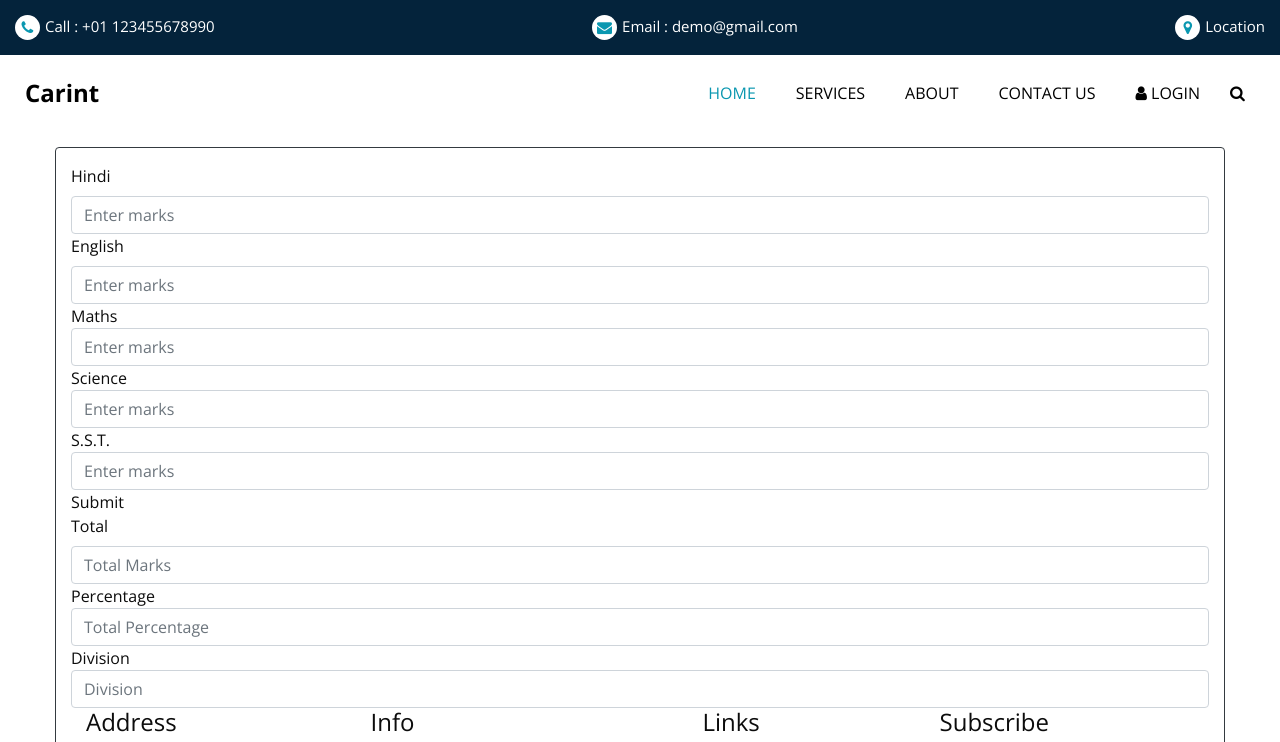
After one commit to KurshedKhan/Django, a Django app: page /Marksheet/ in a window 1280 px wide. The commit adds this page. Shown: the top 742 px of the page. Run offline with Django 5.2, Linux system fonts and the light colour scheme; some libraries are stand-ins or nearby versions.

Commit message:
Django Project

```diff
--- a/PoojaDesiner/PoojaDesiner/urls.py
+++ b/PoojaDesiner/PoojaDesiner/urls.py
@@ -29,6 +29,7 @@ urlpatterns = [
     path('UserForm/', views.Userform),
     path('SubmitForm/', views.sumitform),
     path('DjangoForm/',views.djangoform),
-     path('OddEven/',views.oddeven)
+    path('OddEven/',views.oddeven),
+     path('Marksheet/',views.marksheet)
 
 ]
--- a/PoojaDesiner/PoojaDesiner/views.py
+++ b/PoojaDesiner/PoojaDesiner/views.py
@@ -128,3 +128,37 @@ def oddeven(request):
         return render(request,'OddEven.html',{"Output" : result})
     except:
         pass
+
+
+def marksheet(request):
+    Std_data = {}
+    Total = 0
+    P = 0
+    Div = ""
+    try:
+        if request.method == "POST":
+            Hindi = eval(request.POST['Hindi'])
+            English = eval(request.POST['English'])
+            Maths = eval( request.POST['Maths'])
+            Science = eval(request.POST['Science'])
+            SST = eval(request.POST['SST'])
+            Total = Hindi + English + Maths + Science + SST
+            P = (Total * 100)/ 500
+
+            if P>90:
+                Div = "First Division"
+            elif P> 70:
+                Div = "Second Division"
+            elif P>45:
+                Div = "Third Division"
+            Std_data = {
+                "Output" : Total,
+                "PRC" : P,
+                "Division" : Div,
+            }
+    except:
+        pass
+
+
+
+    return render(request,'Marksheet.html',Std_data)
--- /dev/null
+++ b/PoojaDesiner/templates/Marksheet.html
@@ -0,0 +1,47 @@
+{% extends "base.html" %} {% load static %} {% block content %}
+
+<form action="#" method="post">
+  {% csrf_token %}
+  <div class="container border border-2 border-dark rounded rounded-2 py-3 my-3">
+    <div>
+      <label for="">Hindi</label>
+      <input type="text" placeholder="Enter marks" name="Hindi" class="form-control" />
+    </div>
+
+    <div>
+      <label for="">English</label>
+      <input type="text" placeholder="Enter marks" name="English" class="form-control />
+    </div>
+
+    <div>
+      <label for="">Maths</label>
+      <input type="text" placeholder="Enter marks" name="Maths" class="form-control />
+    </div>
+
+    <div>
+      <label for="">Science</label>
+      <input type="text" placeholder="Enter marks" name="Science" class="form-control />
+    </div>
+
+    <div>
+      <label for="">S.S.T.</label>
+      <input type="text" placeholder="Enter marks" name="SST" class="form-control />
+    </div>
+    <button type="submit">Submit</button>
+
+    <div>
+      <label for="">Total</label>
+      <input type="text" value="{{Output}}" placeholder="Total Marks" class="form-control />
+    </div>
+    <div>
+      <label for="">Percentage</label>
+      <input type="text" value="{{PRC}}" placeholder="Total Percentage" class="form-control />
+    </div>
+    <div>
+      <label for="">Division</label>
+      <input type="text" value="{{Division}}" placeholder="Division" class="form-control />
+    </div>
+  </div>
+</form>
+
+{% endblock %}
--- a/PoojaDesiner/templates/OddEven.html
+++ b/PoojaDesiner/templates/OddEven.html
@@ -14,6 +14,4 @@
     </div>
 
 </form>
-
-
 {% endblock  %}
```
